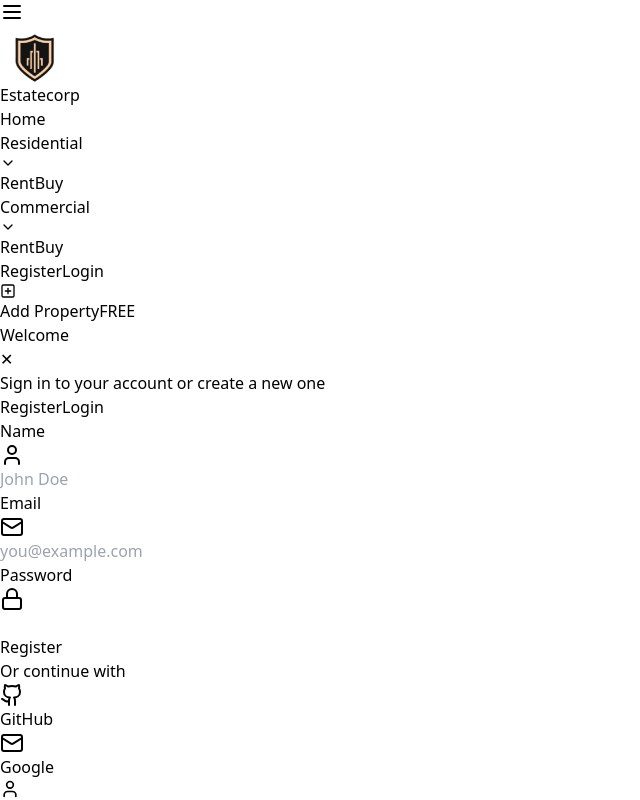
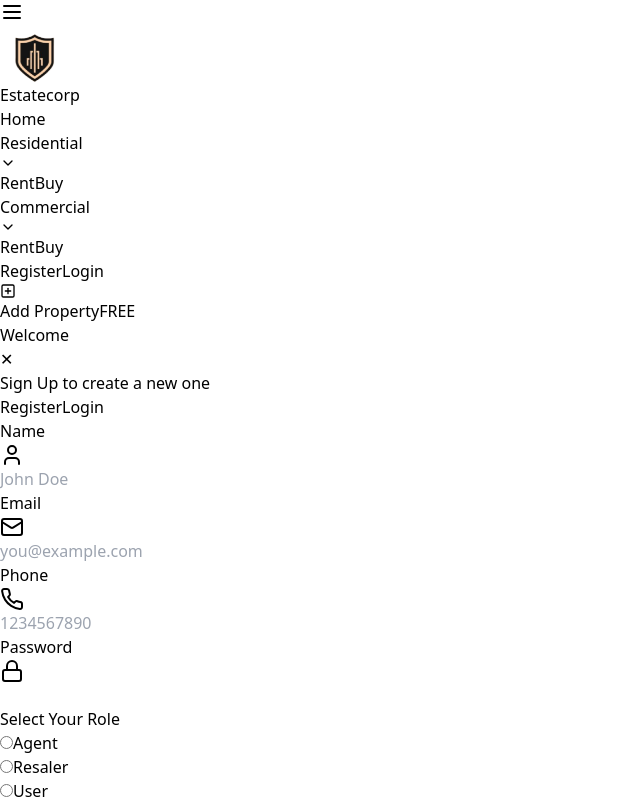
Before and after one commit to Kaushikk52/Estate-Corp, a React (Vite) app in the folder frontend-react/: page / in a window 1280 px wide. Both pictures are taken after a click on the button "Register". Shown: the top 800 px of the page, without its empty margins (0-640 px from the left). Built offline with nearby package versions, Linux system fonts and the light colour scheme; grey boxes are pictures that could not be loaded.

Commit message:
login & register binding

```diff
--- a/frontend-react/src/components/Home/AuthPopup.tsx
+++ b/frontend-react/src/components/Home/AuthPopup.tsx
@@ -1,13 +1,70 @@
-import React, { useState } from "react"
-import { Mail, Lock, User, Github,PlusSquare } from "lucide-react"
+import React, { useState } from "react";
+import axios from "axios";
+import { Mail, Lock, User, Github, PlusSquare, Phone } from "lucide-react";
 
 export default function AuthPopup() {
-  const [isOpen, setIsOpen] = useState(false)
-  const [activeTab, setActiveTab] = useState("login")
+  const baseURL = import.meta.env.VITE_APP_BACKEND_BASE_URL;
+
+  const [isOpen, setIsOpen] = useState(false);
+  const [activeTab, setActiveTab] = useState("login");
 
   const togglePopup = (tab: string) => {
-    setActiveTab(tab)
-    setIsOpen(!isOpen)
+    setActiveTab(tab);
+    setIsOpen(!isOpen);
+  };
+
+  const [registerCreds, setRegisterCreds] = useState({
+    fullName: "",
+    email: "",
+    password: "",
+    phone: "",
+    role: "",
+  });
+
+  const[loginCreds,setLoginCreds] = useState({
+    name:"",
+    password:""
+  })
+
+  const [user, setUser] = useState({});
+
+  async function handleRegister(e: any) {
+    e.preventDefault();
+    try {
+      const response = await axios.post(
+        `${baseURL}/v1/api/auth/register`,
+        registerCreds
+      );
+      if (response.status === 201) {
+        setUser(response.data.user);
+        localStorage.setItem("token", response.data.user.token);
+        setActiveTab("login")
+        console.log("User registered Successfully");
+      }
+    } catch (err) {
+      console.log(err);
+    }
+  }
+
+  async function handleLogin(e:any){
+    e.preventDefault();
+    try {
+      const response = await axios.post(
+        `${baseURL}/v1/api/auth/login`,
+        loginCreds,
+        {headers:{'authorization':'Bearer '+localStorage.getItem('token')}}
+      );
+      if (response.status === 200) {
+        const token = localStorage.getItem('token');
+        if(!token || token !== response.data.jwtToken){
+          localStorage.setItem("token", response.data.jwtToken);
+        }
+        setIsOpen(false);
+        console.log("User Logged in Successfully");
+      }
+    } catch (err) {
+      console.log(err);
+    }
   }
 
   return (
@@ -37,7 +94,6 @@ export default function AuthPopup() {
             </span>
           </span>
         </a>
-
       </div>
 
       {isOpen && (
@@ -52,10 +108,15 @@ export default function AuthPopup() {
                 ✕
               </button>
             </div>
+            {activeTab === "login" ? (
               <p className="text-center text-gray-600 mb-6">
-              Sign in to your account or create a new one
+                Sign in to your account
               </p>
-
+            ) : (
+              <p className="text-center text-gray-600 mb-6">
+                Sign Up to create a new one
+              </p>
+            )}
             <div className="flex mb-4">
               <button
                 className={`flex-1 py-2 ${
@@ -77,13 +138,15 @@ export default function AuthPopup() {
               >
                 Login
               </button>
-
             </div>
 
             {activeTab === "login" ? (
-              <form className="space-y-4">
+              <form className="space-y-4" onSubmit={handleLogin}>
                 <div>
-                  <label htmlFor="email" className="block text-sm font-medium text-gray-700">
+                  <label
+                    htmlFor="email"
+                    className="block text-sm font-medium text-gray-700"
+                  >
                     Email
                   </label>
                   <div className="mt-1 relative rounded-md shadow-sm">
@@ -91,15 +154,25 @@ export default function AuthPopup() {
                       <Mail className="h-5 w-5 text-gray-400" />
                     </div>
                     <input
-                      type="email"
+                      type="text"
                       id="email"
+                      value={loginCreds.name}
+                      onChange={(e) =>
+                        setLoginCreds({
+                          ...loginCreds,
+                          name: e.target.value,
+                        })
+                      }
                       className="focus:ring-purple-500 focus:border-purple-500 block w-full pl-10 sm:text-sm border-gray-300 rounded-md"
                       placeholder="you@example.com"
                     />
                   </div>
                 </div>
                 <div>
-                  <label htmlFor="password" className="block text-sm font-medium text-gray-700">
+                  <label
+                    htmlFor="password"
+                    className="block text-sm font-medium text-gray-700"
+                  >
                     Password
                   </label>
                   <div className="mt-1 relative rounded-md shadow-sm">
@@ -109,6 +182,13 @@ export default function AuthPopup() {
                     <input
                       type="password"
                       id="password"
+                      value={loginCreds.password}
+                      onChange={(e) =>
+                        setLoginCreds({
+                          ...loginCreds,
+                          password: e.target.value,
+                        })
+                      }
                       className="focus:ring-purple-500 focus:border-purple-500 block w-full pl-10 sm:text-sm border-gray-300 rounded-md"
                     />
                   </div>
@@ -121,52 +201,171 @@ export default function AuthPopup() {
                 </button>
               </form>
             ) : (
-              <form className="space-y-4">
+              <form className="space-y-4" onSubmit={handleRegister}>
                 <div>
-                  <label htmlFor="name" className="block text-sm font-medium text-gray-700">
+                  <label
+                    htmlFor="name"
+                    className="block text-sm font-medium text-gray-700"
+                  >
                     Name
                   </label>
-                  <div className="mt-1 relative rounded-md shadow-sm">
+                  <div className="mt-1 p-2 relative rounded-md shadow-sm">
                     <div className="absolute inset-y-0 left-0 pl-3 flex items-center pointer-events-none">
                       <User className="h-5 w-5 text-gray-400" />
                     </div>
                     <input
                       type="text"
                       id="name"
-                      className="focus:ring-pink-500 focus:border-pink-500 block w-full pl-10 sm:text-sm border-gray-300 rounded-md"
+                      value={registerCreds.fullName}
+                      onChange={(e) =>
+                        setRegisterCreds({
+                          ...registerCreds,
+                          fullName: e.target.value,
+                        })
+                      }
+                      className="block w-full pl-10 sm:text-sm border-gray-300 rounded-md"
                       placeholder="John Doe"
                     />
                   </div>
                 </div>
                 <div>
-                  <label htmlFor="email" className="block text-sm font-medium text-gray-700">
+                  <label
+                    htmlFor="email"
+                    className="block text-sm font-medium text-gray-700"
+                  >
                     Email
                   </label>
-                  <div className="mt-1 relative rounded-md shadow-sm">
+                  <div className="mt-1 p-2 relative rounded-md shadow-sm">
                     <div className="absolute inset-y-0 left-0 pl-3 flex items-center pointer-events-none">
                       <Mail className="h-5 w-5 text-gray-400" />
                     </div>
                     <input
                       type="email"
                       id="email"
+                      value={registerCreds.email}
+                      onChange={(e) =>
+                        setRegisterCreds({
+                          ...registerCreds,
+                          email: e.target.value,
+                        })
+                      }
                       className="focus:ring-pink-500 focus:border-pink-500 block w-full pl-10 sm:text-sm border-gray-300 rounded-md"
                       placeholder="you@example.com"
                     />
                   </div>
                 </div>
+                <label
+                  htmlFor="password"
+                  className="block text-sm font-medium text-gray-700"
+                >
+                  Phone
+                </label>
+                <div className="mt-1 p-2 relative rounded-md shadow-sm">
+                  <div className="absolute inset-y-0 left-0 pl-3 flex items-center pointer-events-none">
+                    <Phone className="h-5 w-5 text-gray-400" />
+                  </div>
+                  <input
+                    type="tel"
+                    id="phone"
+                    value={registerCreds.phone}
+                    onChange={(e) =>
+                      setRegisterCreds({ ...registerCreds, phone: e.target.value })
+                    }
+                    className="focus:ring-pink-500 focus:border-pink-500 block w-full pl-10 sm:text-sm border-gray-300 rounded-md"
+                    placeholder="1234567890"
+                  />
+                </div>
                 <div>
-                  <label htmlFor="password" className="block text-sm font-medium text-gray-700">
+                  <label
+                    htmlFor="password"
+                    className="block text-sm font-medium text-gray-700"
+                  >
                     Password
                   </label>
-                  <div className="mt-1 relative rounded-md shadow-sm">
+                  <div className="mt-1 p-2 relative rounded-md shadow-sm">
                     <div className="absolute inset-y-0 left-0 pl-3 flex items-center pointer-events-none">
                       <Lock className="h-5 w-5 text-gray-400" />
                     </div>
                     <input
                       type="password"
                       id="password"
+                      value={registerCreds.password}
+                      onChange={(e) =>
+                        setRegisterCreds({
+                          ...registerCreds,
+                          password: e.target.value,
+                        })
+                      }
                       className="focus:ring-pink-500 focus:border-pink-500 block w-full pl-10 sm:text-sm border-gray-300 rounded-md"
                     />
+                  </div>
+                </div>
+                <div className="mt-6">
+                  <div className="relative">
+                    <div className="relative flex justify-center text-sm">
+                      <span className="px-2 bg-white text-gray-500">
+                        Select Your Role
+                      </span>
+                    </div>
+                      <div className="w-full border-t border-gray-300 mt-2"></div>
+                    <div className="flex justify-around mt-2">
+                      {/* Option 1 */}
+                      <div className="mb-4">
+                        <label className="inline-flex items-center">
+                          <input
+                            type="radio"
+                            value="ROLE_AGENT"
+                            checked={registerCreds.role === "ROLE_AGENT"}
+                            onChange={(e) =>
+                              setRegisterCreds({
+                                ...registerCreds,
+                                role: e.target.value,
+                              })
+                            }
+                            className="form-radio h-5 w-5 text-blue-600"
+                          />
+                          <span className="ml-2 text-gray-700">Agent</span>
+                        </label>
+                      </div>
+
+                      {/* Option 2 */}
+                      <div className="mb-4">
+                        <label className="inline-flex items-center">
+                          <input
+                            type="radio"
+                            value="ROLE_RESALER"
+                            checked={registerCreds.role === "ROLE_RESALER"}
+                            onChange={(e) =>
+                              setRegisterCreds({
+                                ...registerCreds,
+                                role: e.target.value,
+                              })
+                            }
+                            className="form-radio h-5 w-5 text-blue-600"
+                          />
+                          <span className="ml-2 text-gray-700">Resaler</span>
+                        </label>
+                      </div>
+
+                      {/* Option 3 */}
+                      <div className="mb-4">
+                        <label className="inline-flex items-center">
+                          <input
+                            type="radio"
+                            value="ROLE_USER"
+                            checked={registerCreds.role === "ROLE_USER"}
+                            onChange={(e) =>
+                              setRegisterCreds({
+                                ...registerCreds,
+                                role: e.target.value,
+                              })
+                            }
+                            className="form-radio h-5 w-5 text-blue-600"
+                          />
+                          <span className="ml-2 text-gray-700">User</span>
+                        </label>
+                      </div>
+                    </div>
                   </div>
                 </div>
                 <button
@@ -177,41 +376,9 @@ export default function AuthPopup() {
                 </button>
               </form>
             )}
-
-            <div className="mt-6">
-              <div className="relative">
-                <div className="absolute inset-0 flex items-center">
-                  <div className="w-full border-t border-gray-300"></div>
-                </div>
-                <div className="relative flex justify-center text-sm">
-                  <span className="px-2 bg-white text-gray-500">Or continue with</span>
-                </div>
-              </div>
-
-              <div className="mt-6 grid grid-cols-2 gap-3">
-                <div>
-                  <a
-                    href="#"
-                    className="w-full inline-flex justify-center py-2 px-4 border border-gray-300 rounded-md shadow-sm bg-white text-sm font-medium text-gray-500 hover:bg-gray-50"
-                  >
-                    <Github className="h-5 w-5" />
-                    <span className="ml-2">GitHub</span>
-                  </a>
-                </div>
-                <div>
-                  <a
-                    href="#"
-                    className="w-full inline-flex justify-center py-2 px-4 border border-gray-300 rounded-md shadow-sm bg-white text-sm font-medium text-gray-500 hover:bg-gray-50"
-                  >
-                    <Mail className="h-5 w-5" />
-                    <span className="ml-2">Google</span>
-                  </a>
-                </div>
-              </div>
-            </div>
           </div>
         </div>
       )}
     </div>
-  )
+  );
 }
```
Also changed, not shown: 1 other file (tests, documents, lock files or other folders). Lines whose indentation alone changed are shown as unchanged.
